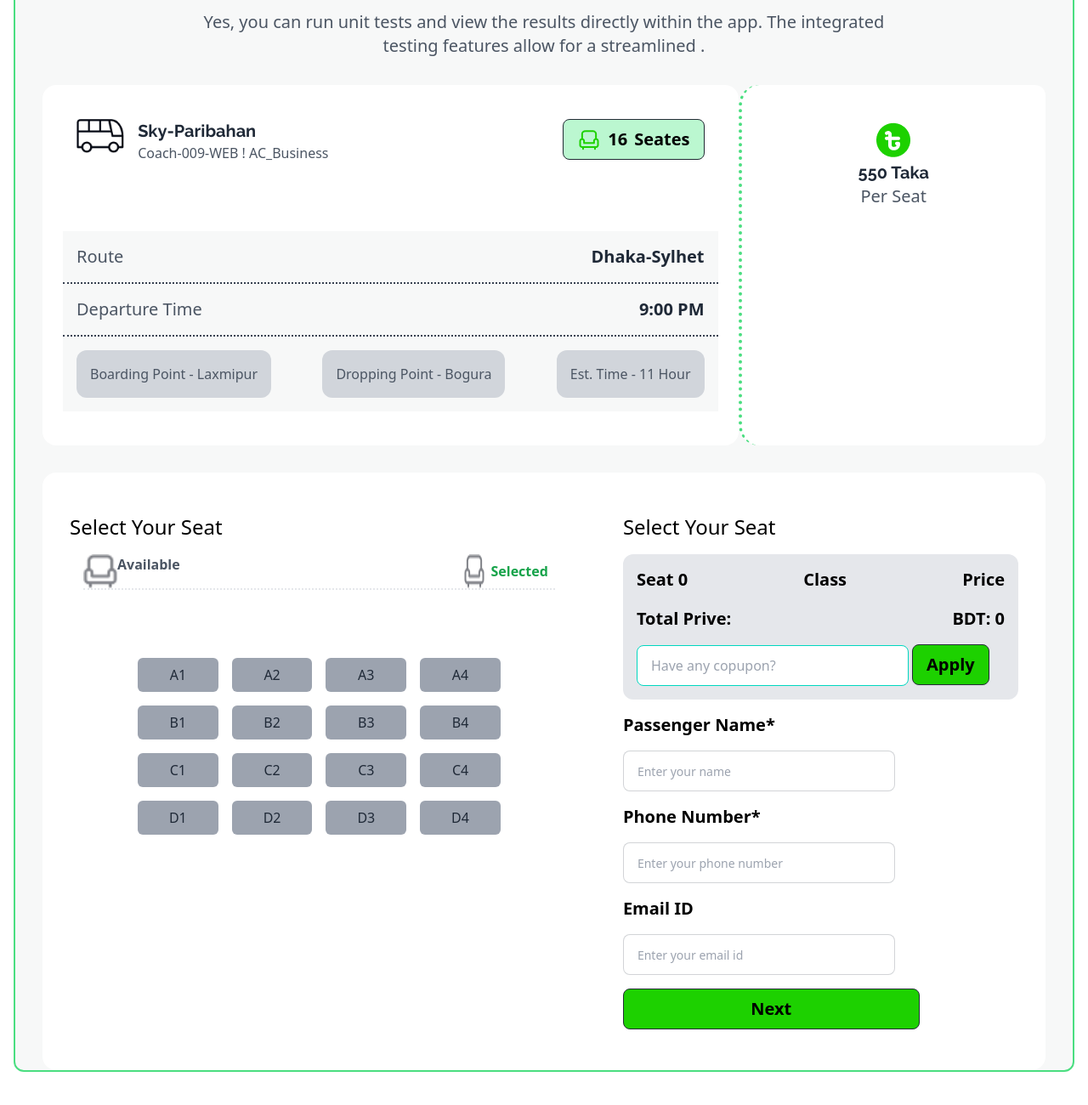
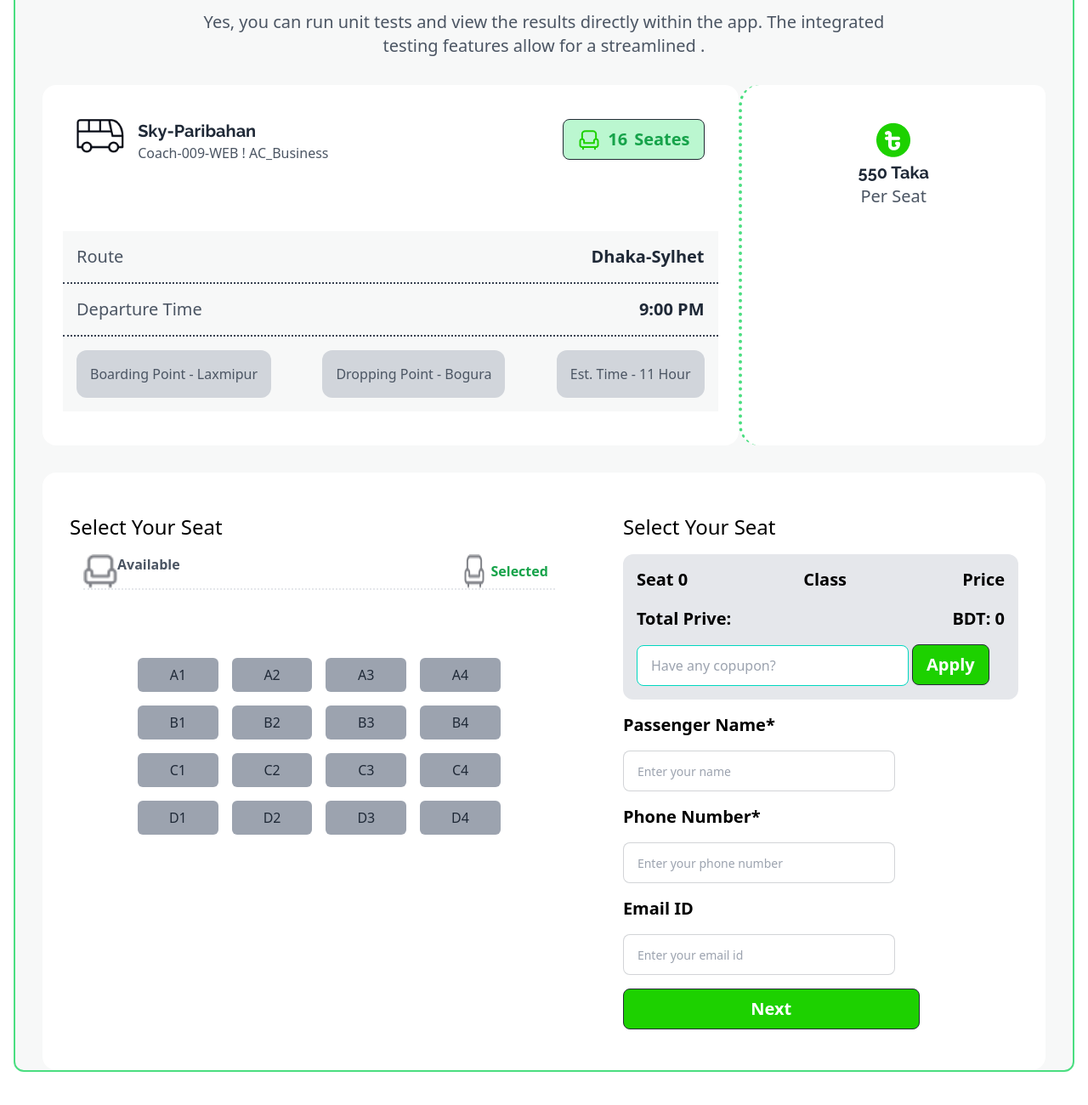
Before and after one commit to mehedi1699/b9-assignment05, a plain HTML site: page index.html in a window 1280 px wide. Shown: the part 1326-2626 px from the top of the page at 85% size. Drawn offline with nearby package versions, Linux system fonts and the light colour scheme.

Commit message:
final project done

```diff
--- a/app.js
+++ b/app.js
@@ -55,7 +55,7 @@
 }
 function setBgColorById(elementId) {
     const element = document.getElementById(elementId);
-    element.classList.add('bg-orange-400');
+    element.classList.add('bg-green-600');
 }
 
 const nextBtnSet= document.getElementById("nextBtn");
--- a/index.html
+++ b/index.html
@@ -116,7 +116,7 @@
                                     <p class=" text-gray-600 ">Coach-009-WEB ! AC_Business</p>
                                 </div>
                             </div>
-                            <div class="btn btn-active btn-neutral text-black text-xl bg-green-200  ">
+                            <div class="btn btn-active btn-neutral text-green-600 text-xl bg-green-200  ">
                                 <img class="" src="icon/seat.png" alt=""> <span id="seatCount">16</span> Seates
                             </div>
                         </div>
@@ -250,7 +250,7 @@
                         <div>
                             <input type="text" placeholder="Have any copupon?"
                                 class="input input-bordered input-accent w-full max-w-xs" />
-                            <button class="btn btn-active btn-neutral text-black text-xl bg-[#1DD100]  ">Apply</button>
+                            <button class="btn btn-active btn-neutral text-white text-xl bg-[#1DD100]  ">Apply</button>
                         </div>
                     </div>
                     <div>
@@ -265,7 +265,7 @@
                             class="input input-bordered input-md w-full max-w-xs" />
                         <br>
                         <button
-                          id="nextBtn"  class="  btn my-4  btn-active w-3/4 btn-neutral text-black text-xl bg-[#1DD100]  ">Next</button>
+                          id="nextBtn"  class="  btn my-4  btn-active w-3/4 btn-neutral text-white text-xl bg-[#1DD100]  ">Next</button>
                     </div>
                 </div>
 
@@ -276,7 +276,7 @@
 
     </main>
 
-
+<!-- success section  -->
     <section id="successSection" class="h-screen bg-[#F2F1F1] hidden ">
             <div class="h-2/3 w-1/2 bg-white  rounded-xl text-center  mx-auto  p-10 gap-4">
                 <img class="mx-auto my-4" src="images/success.png" alt="">
```
